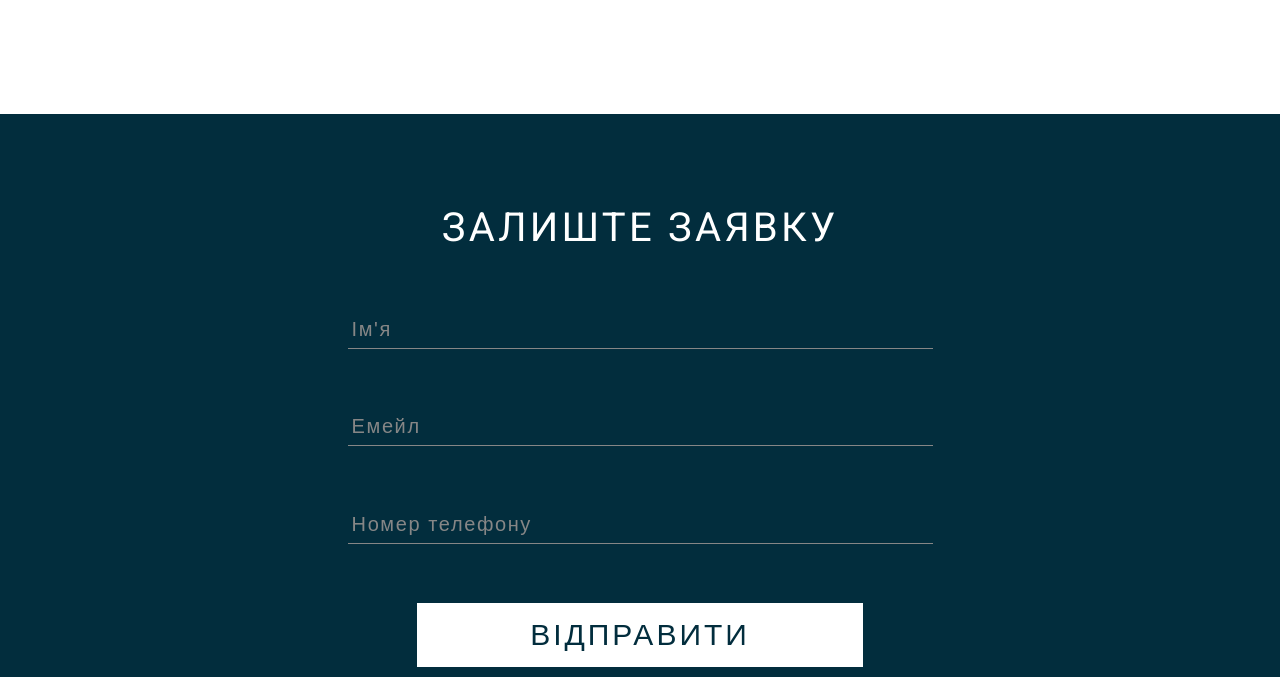
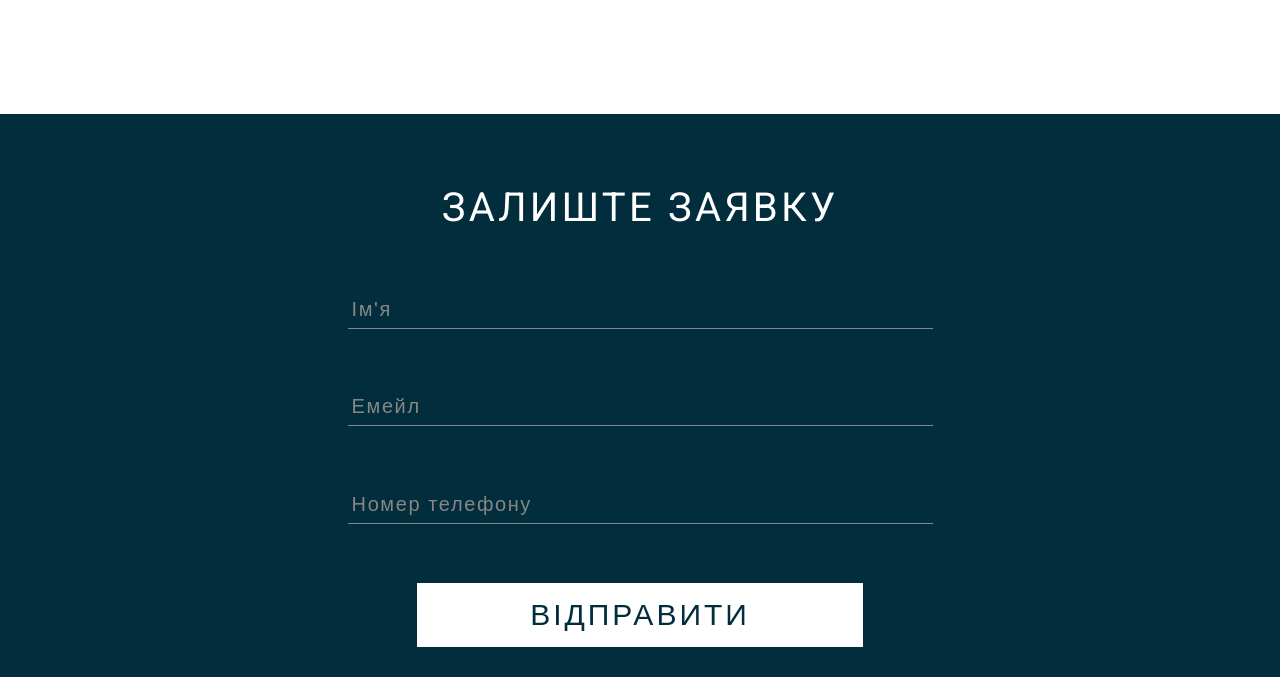
Before and after one commit to AndriyShkrobut/AndriyShkrobut.github.io.idconsult, a plain HTML site: page index.html in a window 1280 px wide. Shown: the part 4985-5662 px from the top of the page. Drawn offline with Linux system fonts and the light colour scheme.

Commit message:
Instead of margin top for h2 in footer added padding top for footer section

```diff
--- a/css/main.css
+++ b/css/main.css
@@ -315,6 +315,7 @@ h2{
 .Call_you h2{
     color: rgb(255, 255, 255);
     margin-bottom: 10%;
+    margin-top: 0;
 }
 
 .Form{
@@ -410,7 +411,7 @@ input:focus ~ .bar:after {
 
 .Footer{
     background: rgb(2,45,61) no-repeat center fixed;
-    padding: 20px 0;
+    padding: 70px 0 20px 0;
     font-weight: 300;
     font-size: 20px;
     text-align: center;
```
